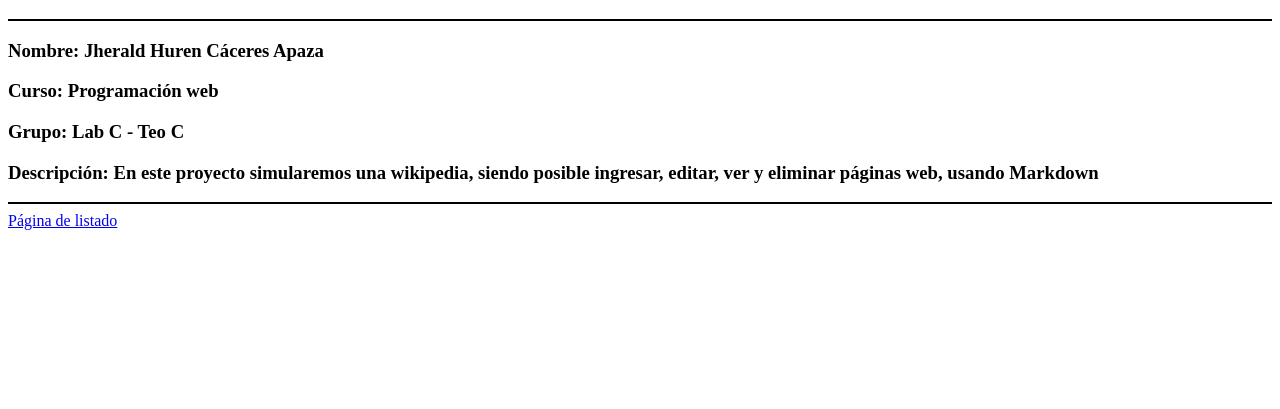
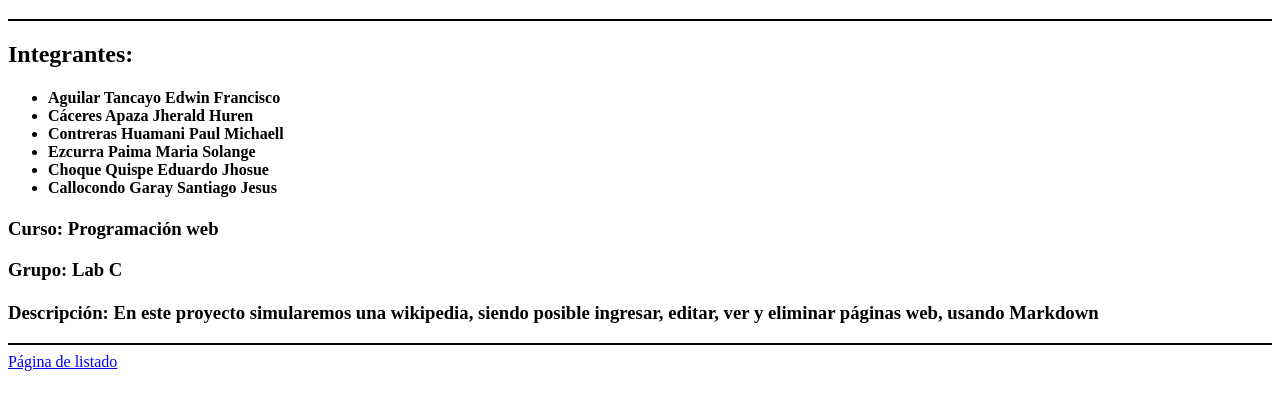
Before and after one commit to EdwinAguilarT/FakeWiki., a plain HTML site: page index.html in a window 1280 px wide. Shown: the part 61-470 px from the top of the page. Drawn offline with Linux system fonts and the light colour scheme.

Commit message:
cambiando integrantes

```diff
--- a/index.html
+++ b/index.html
@@ -8,9 +8,19 @@
   <body>
     <h1>La nueva Fakewiki</h1>
     <hr color="black" />
-    <h3>Nombre: Jherald Huren Cáceres Apaza</h3>
+    <h2>Integrantes:</h2>
+    <h4>
+    <ul>
+    <li>Aguilar Tancayo Edwin Francisco</li>
+    <li>Cáceres Apaza Jherald Huren</li>
+    <li>Contreras Huamani Paul Michaell</li>
+    <li>Ezcurra Paima Maria Solange</li>
+    <li>Choque Quispe Eduardo Jhosue</li>
+    <li>Callocondo Garay Santiago Jesus</li>
+    </ul>
+    </h4>
     <h3>Curso: Programación web</h3>
-    <h3>Grupo: Lab C - Teo C</h4>
+    <h3>Grupo: Lab C<h4>
     <h3>Descripción: En este proyecto simularemos una wikipedia, siendo posible ingresar, editar, ver y eliminar páginas web, usando Markdown</h3>
     <hr color="black" />
     <a href="cgi-bin/list.pl">Página de listado</a>
```
